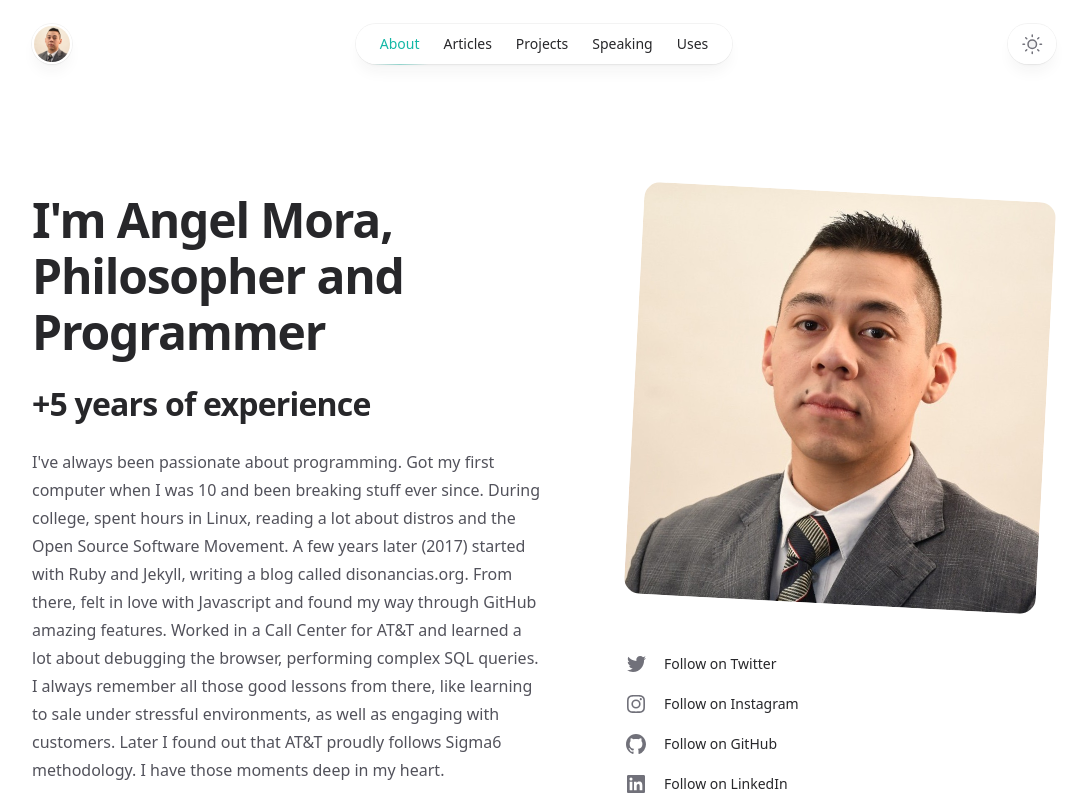
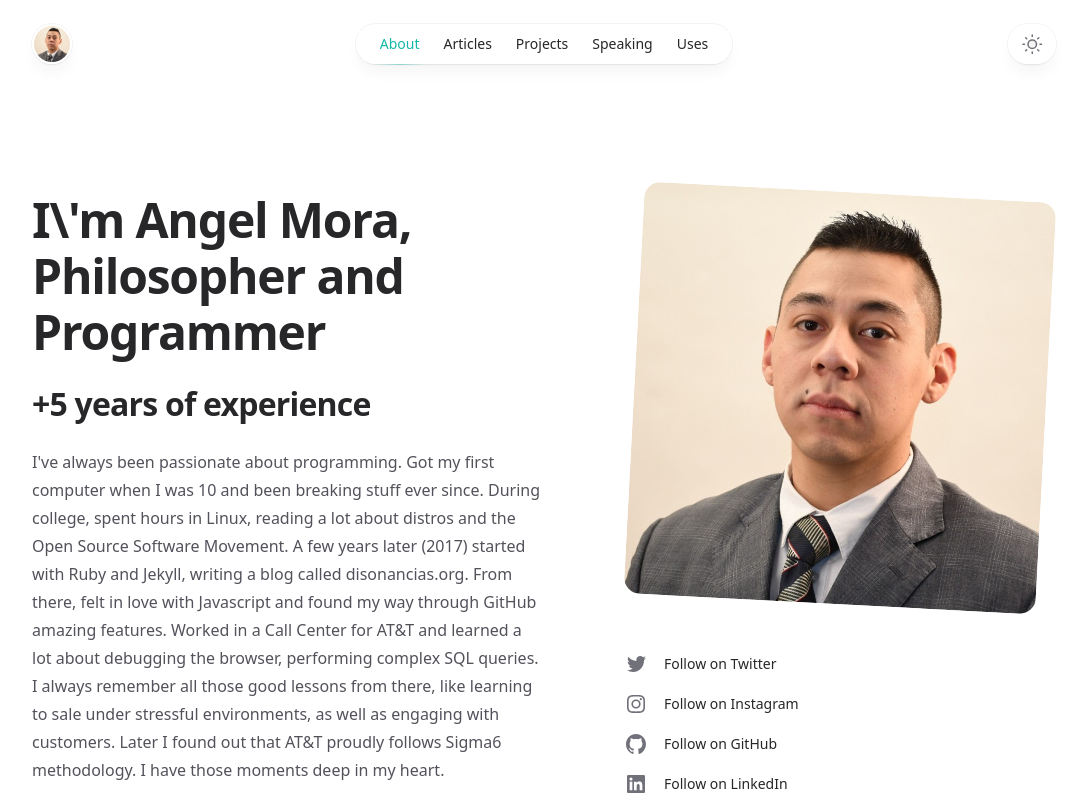
Before and after one commit to angel-mora/angelmora.work, a Next.js app: page /about in a window 1280 px wide. Shown: the top 800 px of the page, without its empty margins (96-1182 px from the left). Built offline with nearby package versions, Linux system fonts and the light colour scheme; no server answers.

Commit message:
Fix wrong scaping

```diff
--- a/src/app/about/page.tsx
+++ b/src/app/about/page.tsx
@@ -69,7 +69,7 @@ export default function About() {
         </div>
         <div className="lg:order-first lg:row-span-2">
           <h1 className="text-4xl font-bold tracking-tight text-zinc-800 dark:text-zinc-100 sm:text-5xl">
-            I'm Angel Mora, Philosopher and Programmer
+            I\'m Angel Mora, Philosopher and Programmer
           </h1>
           <h3 className="text-5xl font-bold tracking-tight text-zinc-800 dark:text-zinc-100 sm:text-4xl mt-6">
             +5 years of experience
```
